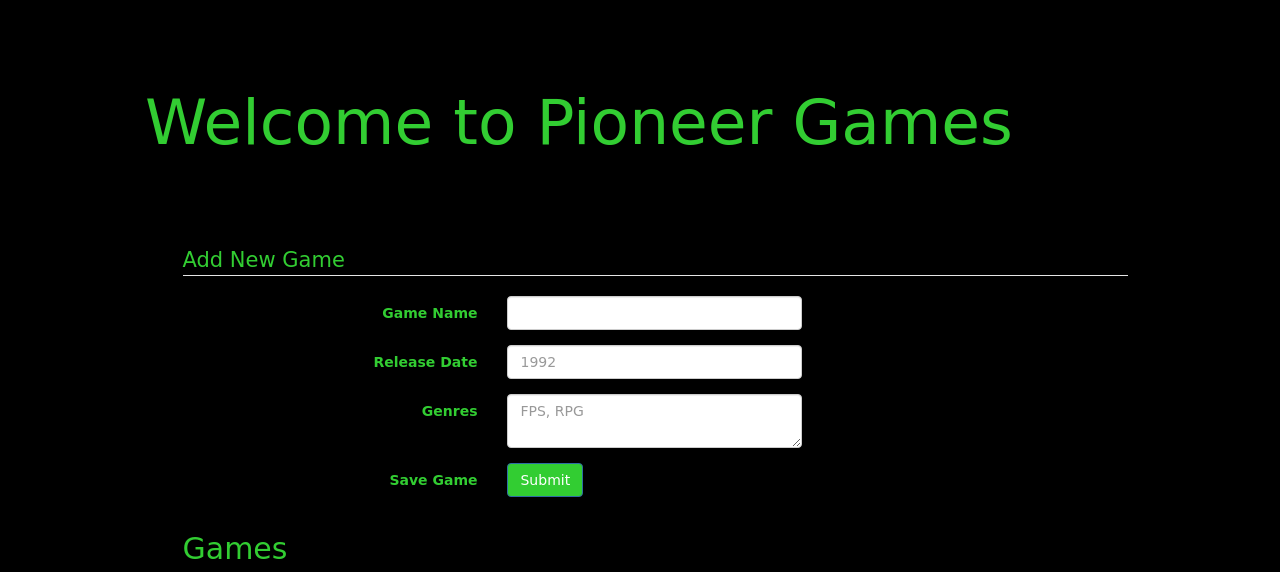
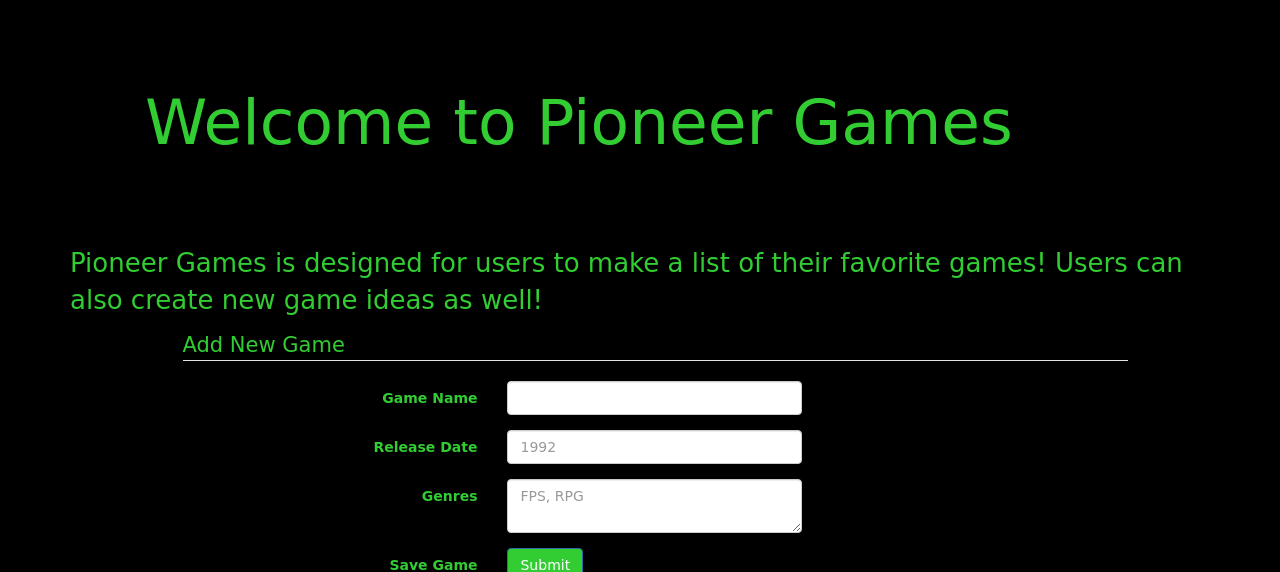
Before and after one commit to Bp3289/project_two, a Node server app: page / in a window 1280 px wide. Shown: the part 52-624 px from the top of the page. Run offline with Node 20, Linux system fonts and the light colour scheme; data comes from the database, SQL or seed files in the repository; some libraries are stand-ins or nearby versions; some web fonts are replaced.

Commit message:
Added intro paragraph

```diff
--- a/public/styles/styles.css
+++ b/public/styles/styles.css
@@ -43,6 +43,10 @@ body {
 	color: #32CD32;
 }
 
+p {
+	font-size: 26px;
+}
+
 
 a {
 	color: #32CD32;
--- a/views/index.ejs
+++ b/views/index.ejs
@@ -25,6 +25,8 @@
         <h1>Welcome to Pioneer Games</h1>
       </div>
     </div>
+
+    <p>Pioneer Games is designed for users to make a list of their favorite games! Users can also create new game ideas as well!</p>
 
     <section class="container">
       <div class="row">
```
